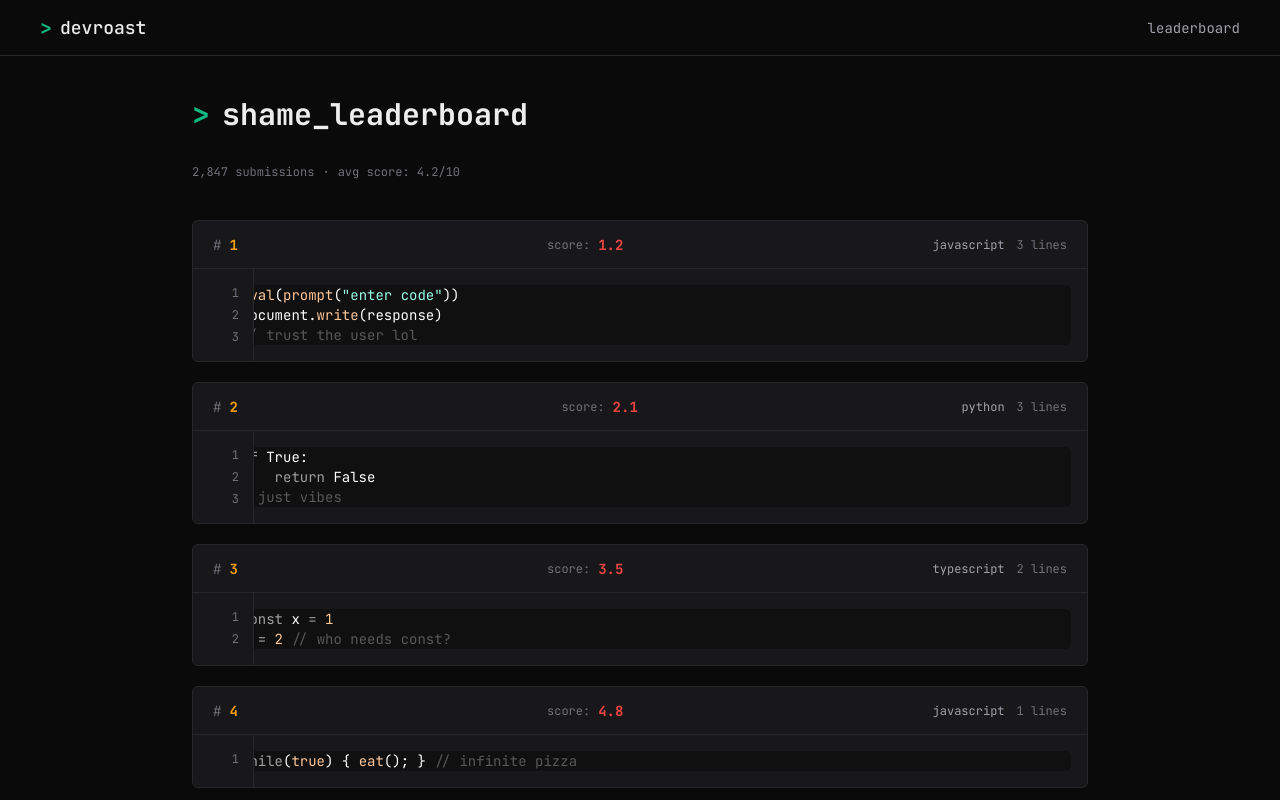
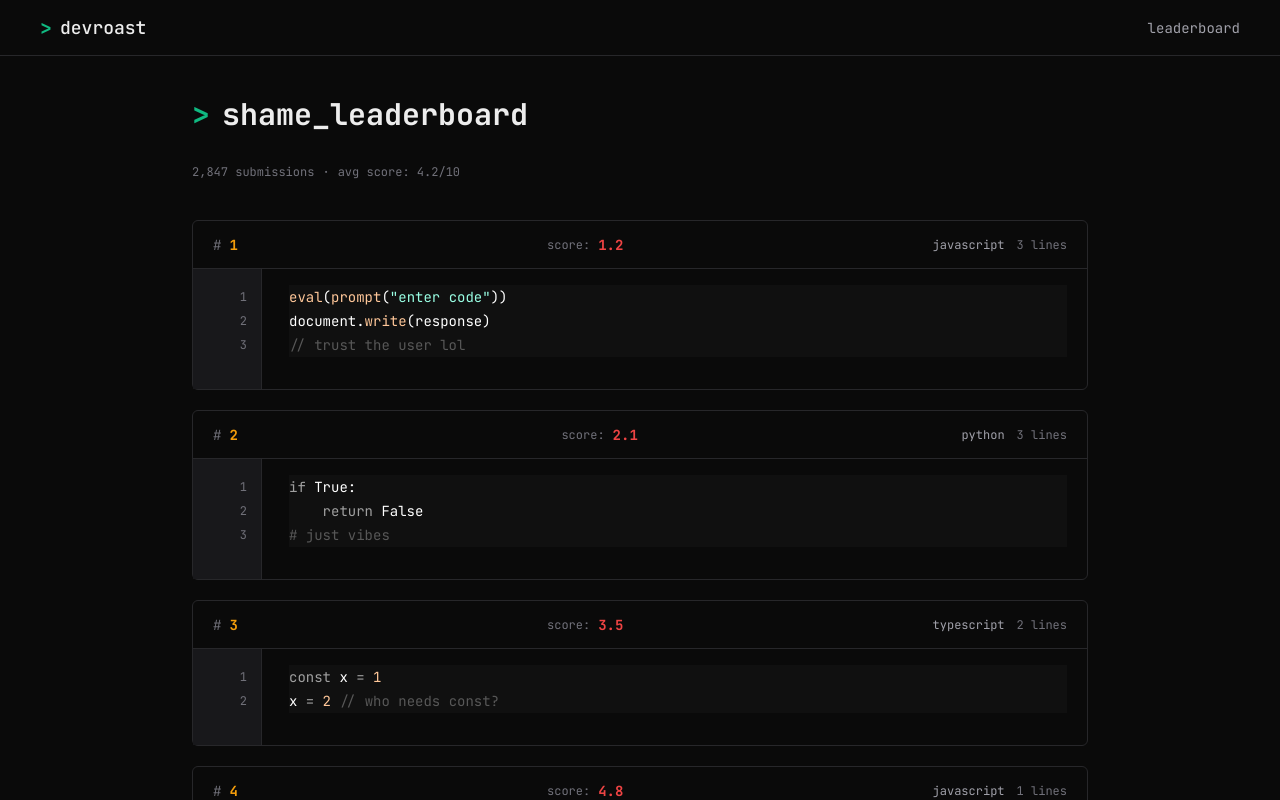
Before and after one commit to jefersonsilva01/devroast, a Next.js app: page /leaderboard in a window 1280 px wide. Shown: the top 800 px of the page. Built offline with nearby package versions, Linux system fonts and the light colour scheme.

Commit message:
feat: improve leaderboard code display and simplify code-block component

```diff
--- a/src/app/leaderboard/page.tsx
+++ b/src/app/leaderboard/page.tsx
@@ -57,9 +57,12 @@ const TOTAL_SUBMISSIONS = "2,847";
 const AVG_SCORE = "4.2";
 
 function LeaderboardEntryCard({ entry }: { entry: LeaderboardEntry }) {
+	const lineHeight = 24;
+	const minHeight = entry.lines * lineHeight + 48;
+
 	return (
-		<div className="flex flex-col overflow-hidden rounded-md border border-border-primary bg-bg-input">
-			<div className="flex h-12 items-center justify-between border-b border-border-primary px-5">
+		<div className="flex flex-col rounded-md border border-border-primary bg-bg-page overflow-visible">
+			<div className="flex h-12 shrink-0 items-center justify-between border-b border-border-primary px-5">
 				<div className="flex items-center gap-2">
 					<span className="font-mono text-sm text-text-tertiary">#</span>
 					<span className="font-mono text-sm font-bold text-accent-amber">
@@ -81,25 +84,28 @@ function LeaderboardEntryCard({ entry }: { entry: LeaderboardEntry }) {
 					</span>
 				</div>
 			</div>
-			<div className="relative">
-				<div className="absolute left-0 top-0 flex h-full flex-col gap-1.5 border-r border-border-primary bg-bg-surface px-3.5 py-4">
+			<div
+				className="relative overflow-visible"
+				style={{ minHeight: `${minHeight}px` }}
+			>
+				<div className="absolute left-0 top-0 flex h-full flex-col shrink-0 border-r border-border-primary bg-bg-surface px-3.5 py-4">
 					{[...Array(entry.lines)].map((_, i) => {
 						const lineNum = i + 1;
 						return (
 							<span
 								key={lineNum}
-								className="w-8 font-mono text-xs text-text-tertiary text-right"
+								className="w-10 font-mono text-xs leading-6 text-text-tertiary text-right"
 							>
 								{lineNum}
 							</span>
 						);
 					})}
 				</div>
-				<div className="pl-12 pr-4 py-4">
+				<div className="pl-24 pr-5 py-4 overflow-x-auto overflow-y-visible">
 					<CodeBlock
 						code={entry.code}
 						language={entry.language}
-						className="border-0 bg-transparent p-0"
+						className="border-0 bg-bg-input p-0 text-sm leading-6 whitespace-nowrap"
 					/>
 				</div>
 			</div>
--- a/src/components/ui/code-block.tsx
+++ b/src/components/ui/code-block.tsx
@@ -53,7 +53,7 @@ export async function CodeBlock({
 	return (
 		<div
 			className={cn(
-				"overflow-auto rounded-md border border-border-primary bg-bg-input font-mono text-sm",
+				"block rounded-md border border-border-primary bg-bg-input font-mono text-sm",
 				className,
 			)}
 			dangerouslySetInnerHTML={{ __html: html }}
```
